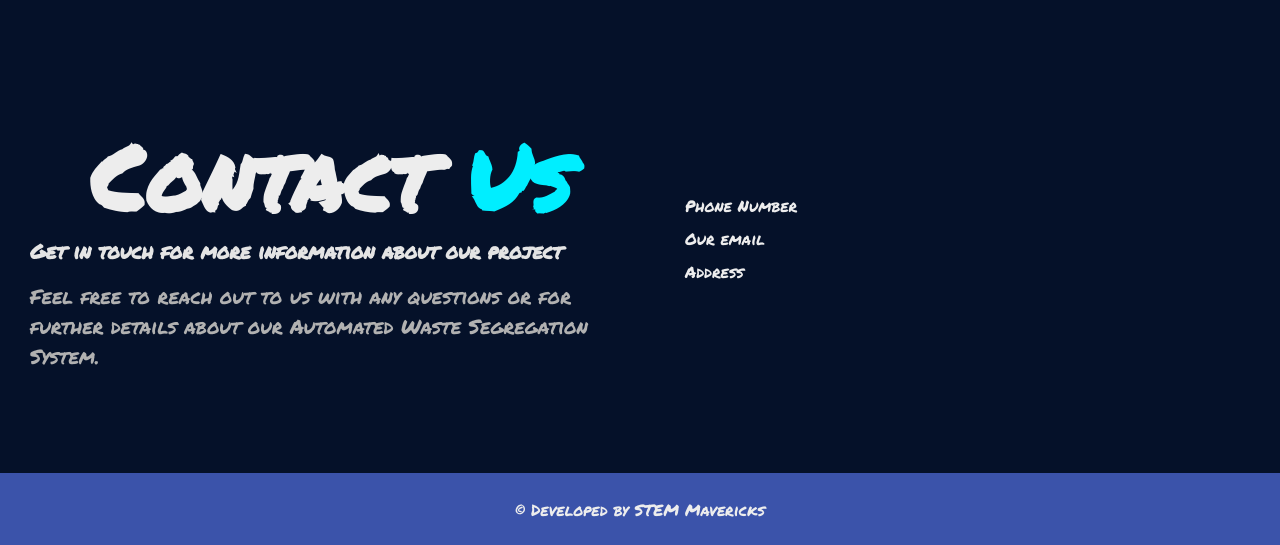
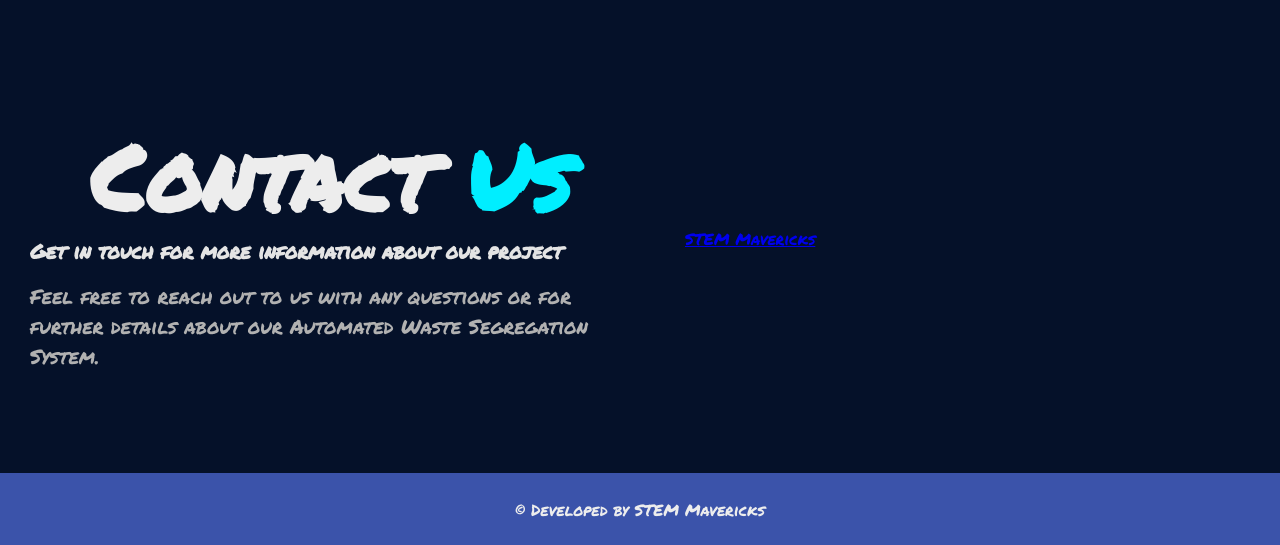
Before and after one commit to STEM-Mavericks/WasteX, a Flask app: page / in a window 1280 px wide. Shown: the part 1602-2147 px from the top of the page. Run offline with Flask 3, Linux system fonts and the light colour scheme.

Commit message:
updated main.html

```diff
--- a/Codes/templates/main.html
+++ b/Codes/templates/main.html
@@ -63,9 +63,7 @@
                   <p>Feel free to reach out to us with any questions or for further details about our Automated Waste Segregation System.</p>
               </div>
               <ul class="contact-list">
-                  <li><i class="fa fa-phone"></i> Phone Number</li>
-                  <li><i class="fa fa-envelope"></i> Our email</li>
-                  <li><i class="fa fa-map-marker"></i> Address</li>
+                <li><i class="fa fa-envelope"></i> <a href="mailto:stemavericks.team@hotmail.com">STEM Mavericks</a></li>
               </ul>
           </section>
 
```
